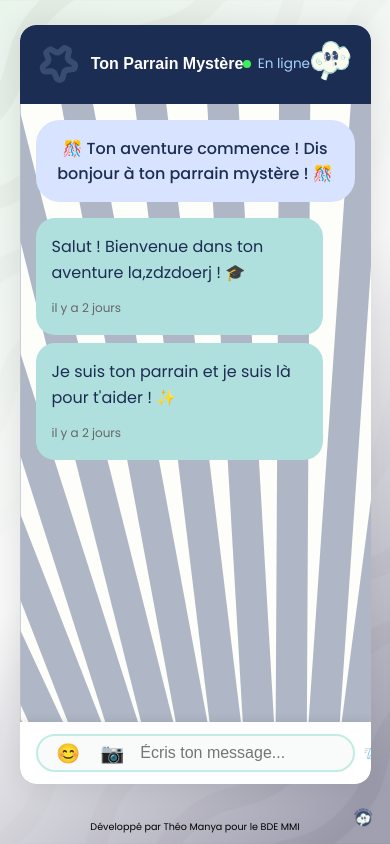
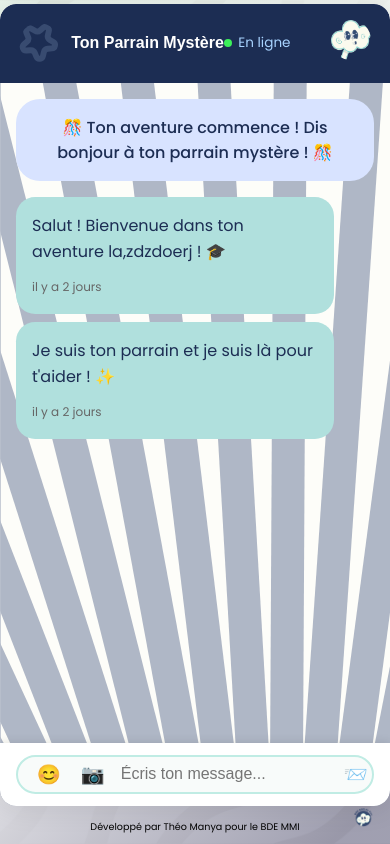
Before and after one commit to Maanaaa/Welcome, a PHP site: page /chat/index.php in a window 390 px wide. Run offline with PHP 8.4, Linux system fonts and the light colour scheme; the visitor is signed in with stand-in values (Sample User, id 1); data that the repository does not hold is empty; some web fonts are replaced.

Commit message:
front: responsive du chat

```diff
--- a/css/chat.css
+++ b/css/chat.css
@@ -157,7 +157,8 @@ footer button {
 
 @media only screen and (max-width: 768px) {
 .chat-app{
-    width: 90vw;
-    height: 90vh;
+    width: 100vw;
+    height: 95vh;
 }
+
 }
```
